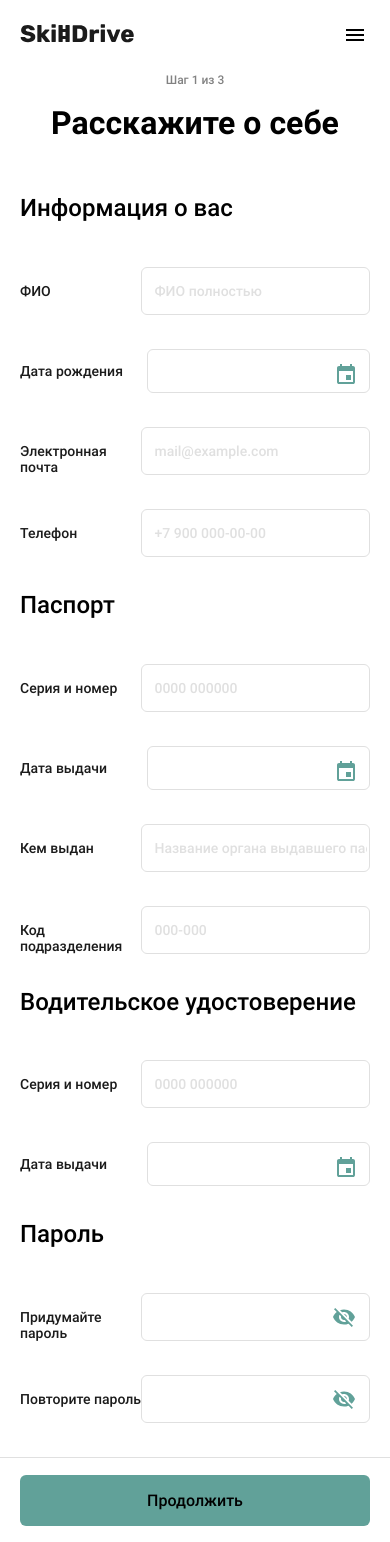
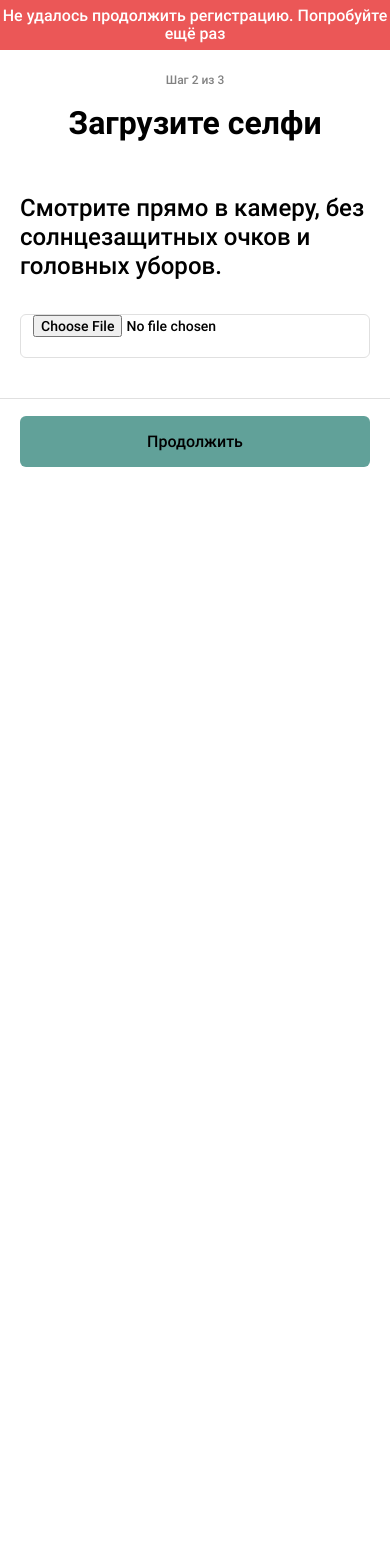
Before and after one commit to i-vanb/sf-react-app, a React app: page /register/2 in a window 390 px wide. After the commit the page ends 844 px from the top, so only its background shows below. Built offline with nearby package versions, Linux system fonts and the light colour scheme.

Commit message:
added register step pages

```diff
--- /dev/null
+++ b/src/Register/RegStep2.js
@@ -0,0 +1,115 @@
+import React, {useState} from "react"
+import {useHistory} from "react-router-dom"
+import DatePicker from "react-datepicker"
+import "react-datepicker/dist/react-datepicker.css";
+import calendarIcon from "../img/calendar-icon.svg"
+import eyeHiddenIcon from "../img/eye-icon.svg"
+import eyeIcon from "../img/eye-open-icon.svg"
+
+import Loader from "react-loader-spinner";
+
+
+export const RegStep2 = () => {
+    let history = useHistory()
+    const [photoUrl, setPhotoUrl] = useState('')
+
+    const [isLoading, setIsLoading] = useState(false)
+    const [servererror, setServerError] = useState(false)
+
+
+    const fetchHandler = () => {
+        history.push('/register/3')
+        //
+        // return null
+        // // here is the place for validation
+        //
+        // setIsLoading(true)
+        // applyInfo().then((data) => {
+        //     setIsLoading(false)
+        //
+        //     console.log(data)
+        // }).catch(()=> {
+        //     setServerError(true)
+        //     setIsLoading(false)
+        //     setTimeout(()=>setServerError(false), 3000)
+        // })
+    }
+
+    async function applyInfo() {
+        // const response = fetch('http://localhost:8000/users', {
+        //     method: 'POST',
+        //     headers: {
+        //         'Content-Type': 'application/json'
+        //     },
+        //     body: JSON.stringify({
+        //         name, mail, phone,
+        //         birth_date: birthDate,
+        //         passport_number: numPassport,
+        //         passport_date: datePassport,
+        //         passport_vendor: orgPassport,
+        //         passport_code: codePassport,
+        //         licence_number: numLicence,
+        //         licence_date: dateLicence,
+        //         password
+        //     })
+        // })
+        return await response
+    }
+
+    return (
+        <main className="register">
+            <div className="register__header">
+                <div className="register__header__pageNumber">Шаг 2 из 3</div>
+                <h1 className="register__header__title">Загрузите селфи</h1>
+            </div>
+            <form className="register__form">
+                <h2 className="register__title">Смотрите прямо в камеру, без солнцезащитных очков и головных уборов.</h2>
+
+
+                <label className="register__blockInput">
+                    <input type="file" value=""
+                           // onChange={(e) => setName(e.target.value)}
+                    />
+                </label>
+
+
+
+            </form>
+            <div className="register__footer">
+                <button
+                    onClick={fetchHandler}
+                //     disabled={
+                //     birthDate === ''
+                //     || datePassport === ''
+                //     || dateLicence === ''
+                //     || name === ''
+                //     || mail === ''
+                //     || phone === ''
+                //     || numPassport === ''
+                //     || orgPassport === ''
+                //     || codePassport === ''
+                //     || numLicence === ''
+                //     || password === ''
+                //     || repeatPassword === ''
+                // }
+                >
+                    {isLoading
+                        ? <Loader
+                            type="TailSpin"
+                            color="#fafafa"
+                            height={30}
+                            width={30}
+                            // timeout={3000} //3 secs
+                        />
+                        : <span>Продолжить</span>
+
+                    }
+                </button>
+            </div>
+            {true &&
+                <div className="server-error">
+                    <span>Не удалось продолжить регистрацию. Попробуйте ещё раз</span>
+                </div>}
+        </main>
+    )
+}
--- /dev/null
+++ b/src/Register/RegStep3.js
@@ -0,0 +1,115 @@
+import React, {useState} from "react"
+import {useHistory} from "react-router-dom"
+import DatePicker from "react-datepicker"
+import "react-datepicker/dist/react-datepicker.css";
+import calendarIcon from "../img/calendar-icon.svg"
+import eyeHiddenIcon from "../img/eye-icon.svg"
+import eyeIcon from "../img/eye-open-icon.svg"
+
+import Loader from "react-loader-spinner";
+
+
+export const RegStep3 = () => {
+    let history = useHistory()
+    const [photoUrl, setPhotoUrl] = useState('')
+
+    const [isLoading, setIsLoading] = useState(false)
+    const [servererror, setServerError] = useState(false)
+
+
+    const fetchHandler = () => {
+        // history.push('/register/2')
+        //
+        // return null
+        // // here is the place for validation
+        //
+        // setIsLoading(true)
+        // applyInfo().then((data) => {
+        //     setIsLoading(false)
+        //
+        //     console.log(data)
+        // }).catch(()=> {
+        //     setServerError(true)
+        //     setIsLoading(false)
+        //     setTimeout(()=>setServerError(false), 3000)
+        // })
+    }
+
+    async function applyInfo() {
+        // const response = fetch('http://localhost:8000/users', {
+        //     method: 'POST',
+        //     headers: {
+        //         'Content-Type': 'application/json'
+        //     },
+        //     body: JSON.stringify({
+        //         name, mail, phone,
+        //         birth_date: birthDate,
+        //         passport_number: numPassport,
+        //         passport_date: datePassport,
+        //         passport_vendor: orgPassport,
+        //         passport_code: codePassport,
+        //         licence_number: numLicence,
+        //         licence_date: dateLicence,
+        //         password
+        //     })
+        // })
+        return await response
+    }
+
+    return (
+        <main className="register">
+            <div className="register__header">
+                <div className="register__header__pageNumber">Шаг 3 из 3</div>
+                <h1 className="register__header__title">Загрузите документы</h1>
+            </div>
+            <form className="register__form">
+                <h2 className="register__title">Разворот паспорта и страницу с пропиской, а также водительское удостоверение с двух сторон.</h2>
+
+
+                <label className="register__blockInput">
+                    <input type="file" value=""
+                           // onChange={(e) => setName(e.target.value)}
+                    />
+                </label>
+
+
+
+            </form>
+            <div className="register__footer">
+                <button
+                    onClick={fetchHandler}
+                //     disabled={
+                //     birthDate === ''
+                //     || datePassport === ''
+                //     || dateLicence === ''
+                //     || name === ''
+                //     || mail === ''
+                //     || phone === ''
+                //     || numPassport === ''
+                //     || orgPassport === ''
+                //     || codePassport === ''
+                //     || numLicence === ''
+                //     || password === ''
+                //     || repeatPassword === ''
+                // }
+                >
+                    {isLoading
+                        ? <Loader
+                            type="TailSpin"
+                            color="#fafafa"
+                            height={30}
+                            width={30}
+                            // timeout={3000} //3 secs
+                        />
+                        : <span>Зарегистрироваться</span>
+
+                    }
+                </button>
+            </div>
+            {true &&
+                <div className="server-error">
+                    <span>Не удалось продолжить регистрацию. Попробуйте ещё раз</span>
+                </div>}
+        </main>
+    )
+}
--- a/src/Register/Register.js
+++ b/src/Register/Register.js
@@ -1,4 +1,5 @@
 import React, {useState} from "react"
+import {useHistory} from "react-router-dom"
 import DatePicker from "react-datepicker"
 import "react-datepicker/dist/react-datepicker.css";
 import calendarIcon from "../img/calendar-icon.svg"
@@ -9,6 +10,8 @@ import Loader from "react-loader-spinner";
 
 
 export const Register = () => {
+    let history = useHistory()
+
     const [birthDate, setBirthDate] = useState('');
     const [datePassport, setDatePassport] = useState('');
     const [dateLicence, setDateLicence] = useState('')
@@ -24,7 +27,11 @@ export const Register = () => {
     const [isHiddenPsw, setIsHiddenPsw] = useState(true)
     const [isHiddenRePsw, setIsHiddenRePsw] = useState(true)
     const [isRepeatPasswordError, setIsRepeatPasswordError] = useState(false)
-    const [error, setError] = useState(null)
+    const [error, setError] = useState({
+        name: '', mail: '', phone: '', birthDate: '', datePassport: '', dateLicence: '',
+        numLicence: '', numPassport: '', orgPassport: '', codePassport: '', password: '',
+        repeatPassword: ''
+    })
     const [isLoading, setIsLoading] = useState(false)
     const [servererror, setServerError] = useState(false)
 
@@ -41,9 +48,15 @@ export const Register = () => {
     }
 
     const fetchHandler = () => {
+        history.push('/register/2')
+
+        return null
+        // here is the place for validation
+
         setIsLoading(true)
         applyInfo().then((data) => {
             setIsLoading(false)
+
             console.log(data)
         }).catch(()=> {
             setServerError(true)
@@ -82,79 +95,89 @@ export const Register = () => {
             <form className="register__form">
                 <h2 className="register__title">Информация о вас</h2>
                 <label className="register__blockInput">
-                    <span>ФИО</span>
+                    <span className="register__blockInput__title">ФИО</span>
                     <input type="text" value={name} className="w100" placeholder="ФИО полностью"
                            onChange={(e) => setName(e.target.value)}/>
+                    {/*<span className="error">пароль не совпадает</span>*/}
                 </label>
                 <label className="register__blockInput">
-                    <span>Дата рождения</span>
+                    <span className="register__blockInput__title">Дата рождения</span>
                     <DatePicker className="datePicker" selected={birthDate} onChange={date => setBirthDate(date)}/>
                     <img src={calendarIcon} className="calendarIcon"/>
+                    {/*<span className="error">пароль не совпадает</span>*/}
                     {/*<input type="text" value={date}*/}
                     {/*       onChange={(e) => setDate(e.target.value)}/>*/}
                 </label>
                 <label className="register__blockInput">
-                    <span>Электронная почта</span>
+                    <span className="register__blockInput__title">Электронная почта</span>
                     <input type="email" value={mail} className="w100" placeholder="mail@example.com"
                            onChange={(e) => setMail(e.target.value)}/>
+                    {/*<span className="error">пароль не совпадает</span>*/}
                 </label>
                 <label className="register__blockInput">
-                    <span>Телефон</span>
+                    <span className="register__blockInput__title">Телефон</span>
                     <input type="number" value={phone} placeholder="+7 900 000-00-00"
                            onChange={(e) => setPhone(e.target.value)}
-
                     />
+                    {/*<span className="error">пароль не совпадает</span>*/}
                 </label>
                 <h2 className="register__title">Паспорт</h2>
                 <label className="register__blockInput">
-                    <span>Серия и номер</span>
+                    <span className="register__blockInput__title">Серия и номер</span>
                     <input type="number" value={numPassport} placeholder="0000 000000"
                            onChange={(e) => setNumPassport(e.target.value)}/>
+                    {/*<span className="error">пароль не совпадает</span>*/}
                 </label>
                 <label className="register__blockInput">
-                    <span>Дата выдачи</span>
+                    <span className="register__blockInput__title">Дата выдачи</span>
                     {/*<input type="text" value={datePassport}*/}
                     {/*       onChange={(e) => setDatePassport(e.target.value)}/>*/}
                     <DatePicker className="datePicker" selected={datePassport}
                                 onChange={date => setDatePassport(date)}/>
                     <img src={calendarIcon} className="calendarIcon"/>
+                    {/*<span className="error">пароль не совпадает</span>*/}
                 </label>
                 <label className="register__blockInput">
-                    <span>Кем выдан</span>
+                    <span className="register__blockInput__title">Кем выдан</span>
                     <input type="text" value={orgPassport} className="w100"
                            placeholder="Название органа выдавшего паспорт"
                            onChange={(e) => setOrgPassport(e.target.value)}/>
+                    {/*<span className="error">пароль не совпадает</span>*/}
                 </label>
                 <label className="register__blockInput">
-                    <span>Код подразделения</span>
+                    <span className="register__blockInput__title">Код подразделения</span>
                     <input type="text" value={codePassport} placeholder="000-000"
                            onChange={(e) => setCodePassport(e.target.value)}/>
+                    {/*<span className="error">пароль не совпадает</span>*/}
                 </label>
                 <h2 className="register__title">Водительское удостоверение</h2>
                 <label className="register__blockInput">
-                    <span>Серия и номер</span>
+                    <span className="register__blockInput__title">Серия и номер</span>
                     <input type="number" value={numLicence} placeholder="0000 000000"
                            onChange={(e) => setNumLicence(e.target.value)}/>
+                    {/*<span className="error">пароль не совпадает</span>*/}
                 </label>
                 <label className="register__blockInput">
-                    <span>Дата выдачи</span>
+                    <span className="register__blockInput__title">Дата выдачи</span>
                     {/*<input type="text" value={dateLicence} placeholder="00.00.0000"*/}
                     {/*       onChange={(e) => setDateLicence(e.target.value)}/>*/}
                     <DatePicker className="datePicker" selected={dateLicence} onChange={date => setDateLicence(date)}/>
                     <img src={calendarIcon} className="calendarIcon"/>
+                    {/*<span className="error">пароль не совпадает</span>*/}
                 </label>
                 <h2 className="register__title">Пароль</h2>
                 <label className="register__blockInput">
-                    <span>Придумайте пароль</span>
+                    <span className="register__blockInput__title">Придумайте пароль</span>
                     <input type={isHiddenPsw ? "password" : "text"} value={password} className="w100 password"
                            onChange={(e) => setPassword(e.target.value)}
                            onMouseOut={checkPassword}
                     />
                     <img src={isHiddenPsw ? eyeHiddenIcon : eyeIcon} className="isPSWHidden"
                          onClick={() => setIsHiddenPsw(!isHiddenPsw)}/>
+                    {/*<span className="error">пароль не совпадает</span>*/}
                 </label>
                 <label className="register__blockInput">
-                    <span>Повторите пароль</span>
+                    <span className="register__blockInput__title">Повторите пароль</span>
 
                     <input type={isHiddenRePsw ? "password" : "text"} value={repeatPassword}
                            className={isRepeatPasswordError ? "w100 password isError" : "w100 password"}
@@ -163,7 +186,9 @@ export const Register = () => {
                     />
                     <img src={isHiddenRePsw ? eyeHiddenIcon : eyeIcon} className="isPSWHidden"
                          onClick={() => setIsHiddenRePsw(!isHiddenRePsw)}/>
-                    {isRepeatPasswordError && <span className="error">пароль не совпадает</span>}
+                    {isRepeatPasswordError &&
+                    <span className="error">пароль не совпадает</span>
+                    }
                 </label>
 
             </form>
--- a/src/components/App.js
+++ b/src/components/App.js
@@ -19,6 +19,8 @@ import Header from "./Header";
 import Faq from "../Faq/Faq";
 import {Register} from "../Register/Register";
 import {Sign} from "../Register/Sign";
+import {RegStep2} from "../Register/RegStep2";
+import {RegStep3} from "../Register/RegStep3";
 
 
 function App() {
@@ -32,7 +34,13 @@ function App() {
                 <Route path="/faq">
                     <Faq/>
                 </Route>
-                <Route path="/register">
+                <Route exact path="/register/2">
+                    <RegStep2 />
+                </Route>
+                <Route exact path="/register/3">
+                    <RegStep3 />
+                </Route>
+                <Route exact path="/register">
                     <Register/>
                 </Route>
                 <Route path="/">
--- a/src/styles/Register.css
+++ b/src/styles/Register.css
@@ -43,7 +43,7 @@
     position: relative;
 }
 
-.register__blockInput > span {
+.register__blockInput__title {
     width: 200px;
     display: inline-block;
     font-size: 14px;
@@ -68,6 +68,7 @@
     font-size: 14px;
     line-height: 16px;
     outline: none;
+    box-sizing: border-box;
 }
 
 .register__blockInput > input.w100 {
@@ -116,14 +117,16 @@
     .calendarIcon {
         position: absolute;
         left: 355px;
-        top: 15px;
+        top: 12px;
     }
 }
 
 @media screen and (max-width: 768px) {
     .register__footer button, .register__blockInput > input, .register input.w100, .react-datepicker-wrapper {
-        width: 100%;
+        /*width: 100%;*/
+        flex: 1;
     }
+
 
     .register__footer button {
         margin: 0 20px;
@@ -147,10 +150,11 @@
     .register__title {
         font-weight: 500;
         font-size: 24px;
+        margin-bottom: 30px;
         line-height: 120%;
     }
 
-    .register__blockInput span {
+    .register__blockInput__title {
         font-weight: normal;
         font-size: 14px;
         line-height: 16px;
@@ -166,7 +170,7 @@
 .isPSWHidden {
     position: absolute;
     right: 15px;
-    top: 15px;
+    top: 12px;
 }
 
 .isError {
@@ -174,10 +178,13 @@
 }
 
 .error {
+    font-size: 14px;
+    line-height: 16px;
+    font-weight: 400;
     position: absolute;
-    left: 30%;
+    left: 200px;
     bottom: 10px;
-    color: red !important;
+    color: red;
 }
 
 .datePicker {
@@ -204,3 +211,27 @@
 .server-error>span{
     display: inline-block;
 }
+
+@media screen and (max-width: 480px) {
+    .error {
+        left: 0;
+        bottom: 15px;
+    }
+    .register__blockInput {
+        display: block;
+    }
+    .isPSWHidden {
+        top: 50px;
+    }
+    .calendarIcon {
+        top: 50px;
+    }
+    .register__blockInput__title {
+        margin-bottom: 12px;
+    }
+    .register__blockInput > input, .register input.w100, .react-datepicker-wrapper {
+        height: 44px;
+        width: 100%;
+        margin-bottom: 40px;
+    }
+}
```
Also changed, not shown: package.json (+8 -3 lines), 1 other file.
